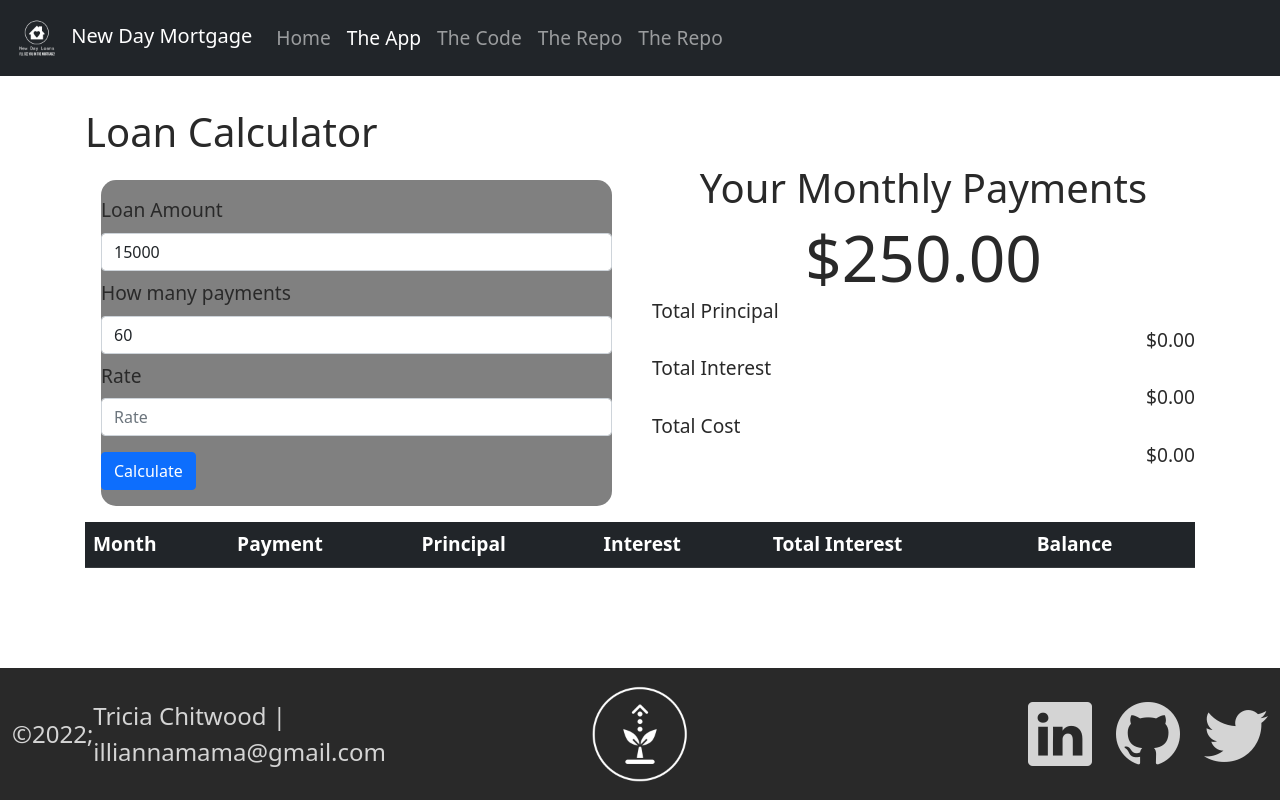
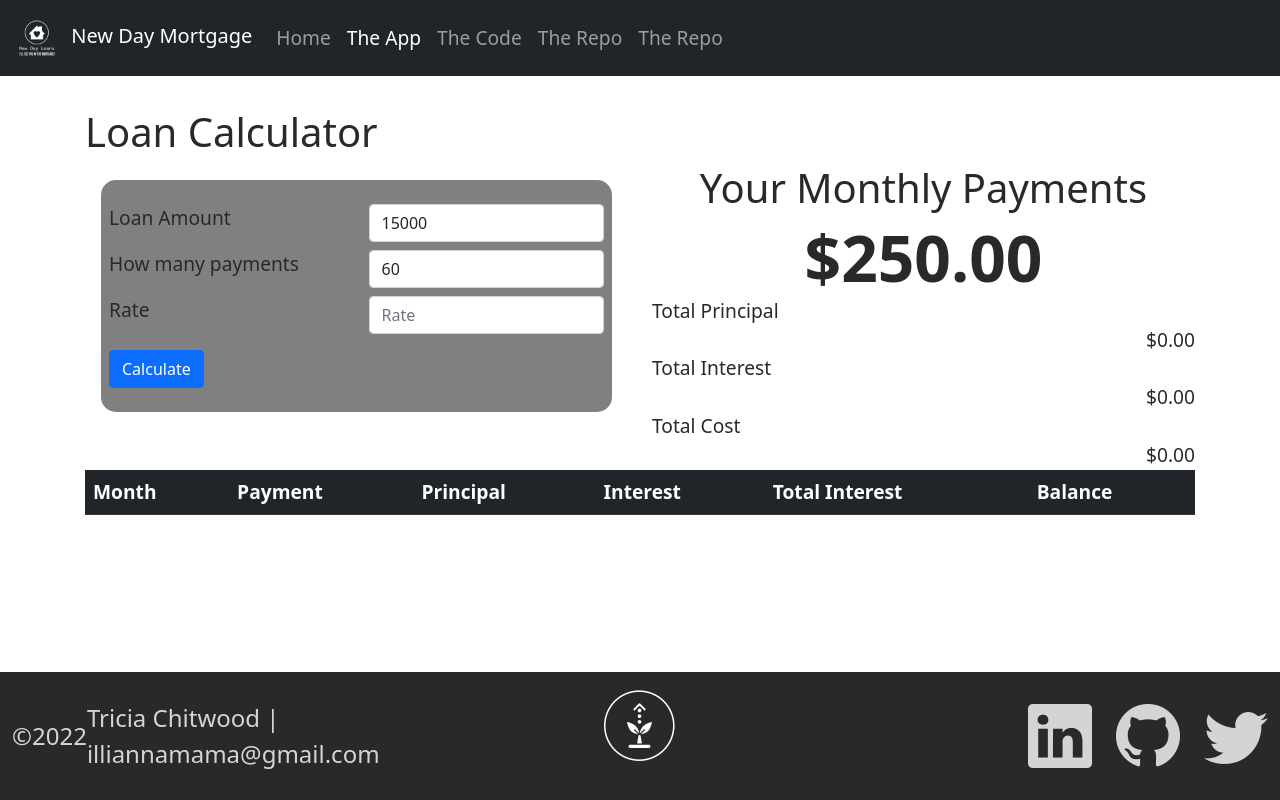
Before and after one commit to TriciaCArt/newdaymortgage, a plain HTML site: page app.html in a window 1280 px wide. Drawn offline with nearby package versions, Linux system fonts and the light colour scheme.

Commit message:
Housekeeping

```diff
--- a/app.html
+++ b/app.html
@@ -63,22 +63,32 @@
                 <!-- loan input form -->
                 <div class="col">
                     <form action="" id="loanNumbers" class="loanForm">
-                        <div class="row gy-2">
-                            <div class="form-group">
+                        <div class="row gy-2 p-2">
+                            <div class="col-6 form-group">
                                 <label for="loanAmount" class="form-label">Loan Amount</label>
+                            </div>
+                            <div class="col-6 form-group">
                                 <input type="number" id="loanAmount" class="form-control" value="15000"
                                     placeholder="Loan Amount" name="loanAmount">
                             </div>
-                            <div class="form-group">
+
+                            <div class=" col-6 form-group">
                                 <label for="loanPayment" class="form-label">How many payments</label>
+                            </div>
+                            <div class="col-6 form-group">
                                 <input type="number" id="loanPayment" class="form-control" placeholder="Payments"
                                     value="60" name="loanPayment">
                             </div>
-                            <div class="form-group">
+
+
+                            <div class="col-6 form-group">
                                 <label for="loanRate" class="form-label">Rate</label>
+                            </div>
+                            <div class="col-6 form-group">
                                 <input type="number" id="loanRate" class="form-control" placeholder="Rate" vlaue="7"
                                     name="loanRate">
                             </div>
+
                             <div class="row mt-3">
                                 <div class="col">
                                     <button type="button" id="btnSubmit"
@@ -94,7 +104,7 @@
                     <div id="paySummary">
                         <h1>Your Monthly Payments</h1>
                         <!-- my monthly payment amount will go here -->
-                        <div id="payment" class="display-3 text-center">$250.00</div>
+                        <div id="payment" class="display-3 text-center boldMe">$250.00</div>
                     </div>
                     <div class="row">
                         <div class="col">
@@ -133,11 +143,11 @@
         <div class="container-fluid">
             <div class="row row-cols-1 row-cols-lg-3 gy-2">
                 <div class="col order-last order-lg-first d-flex align-items-center justify-content-start">
-                    <span class="sizeMe">&copy2022;</span>
+                    <span class="sizeMe">&copy2022 </span>
                     <span class="sizeMe"> Tricia Chitwood | illiannamama@gmail.com</span>
                 </div>
                 <div class="col d-flex aling-items-center justify-content-center justify-content-lg-center">
-                    <img src="/img/tcwhiteLogo600.png" height="100" alt="">
+                    <img src="/img/tcwhiteLogo600.png" height="75" alt="">
                 </div>
                 <div class="col d-flex align-items-center justify-content-center justify-content-lg-end">
                     <div class="row">
--- a/css/styleez.css
+++ b/css/styleez.css
@@ -67,3 +67,7 @@ main>.container {
     padding-bottom: 1rem;
     border-radius: 15px;
 }
+
+.boldMe {
+    font-weight: bold;
+}
```
